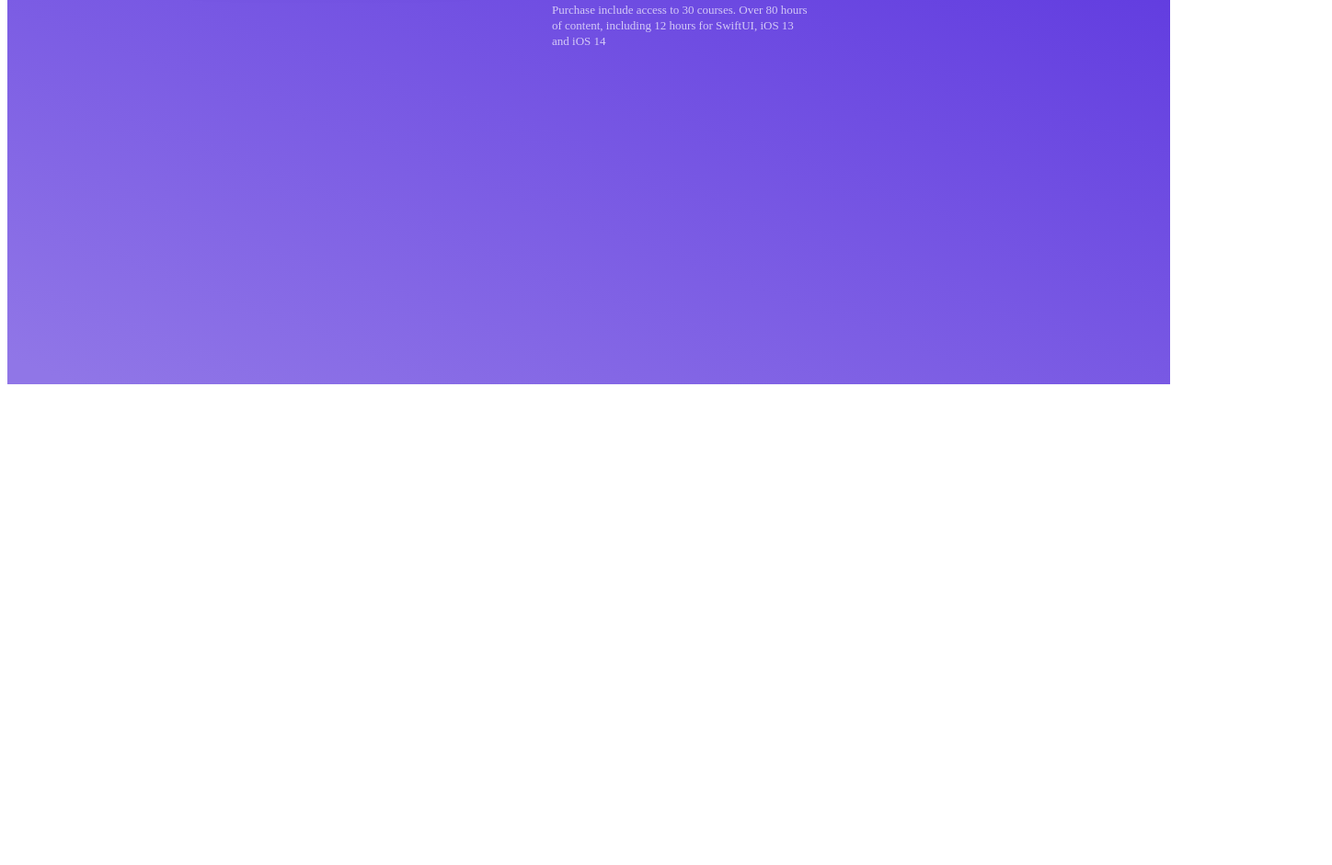
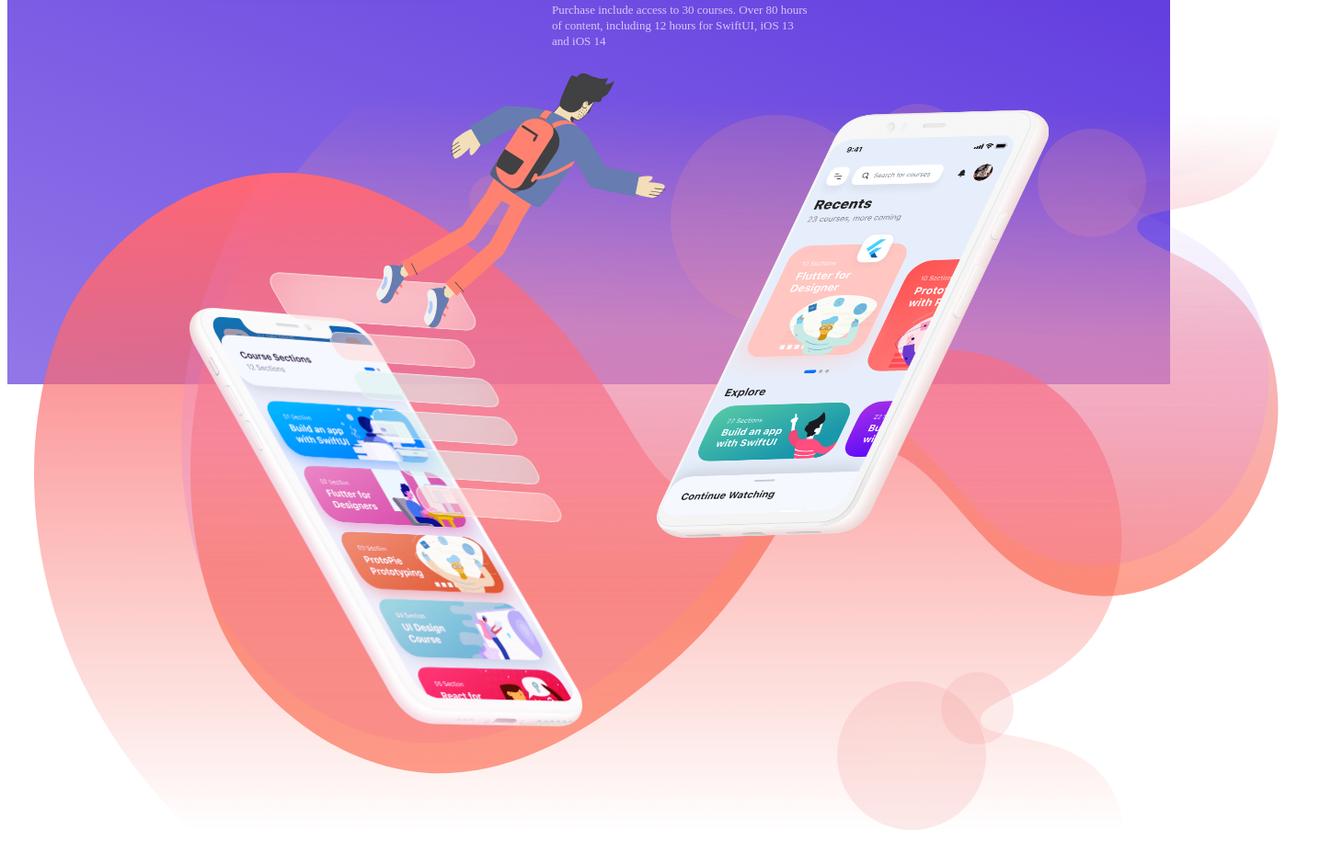
Before and after one commit to hellohyonee/advanced-react-hooks, a Gatsby site: page / in a window 1280 px wide. Shown: the part 837-1778 px from the top of the page at 92% size, 1448 px wide, since content can reach past the window. Before the commit the page ends 1263 px from the top, so only its background shows below. Built offline with nearby package versions, Linux system fonts and the light colour scheme; Gatsby itself is replaced by a stand-in of ours.

Commit message:
이미지 삽입

```diff
--- /dev/null
+++ b/src/components/builds/FlutterBuild.tsx
@@ -0,0 +1,333 @@
+import React from "react"
+import styled, { keyframes } from "styled-components"
+
+function FlutterBuild() {
+  return (
+    <Wrapper>
+      <div>
+        <div className="shapes">
+          <div className="shape" />
+          <div className="genericpanel shape2" />
+          <div className="genericpanel shape3" />
+          <div className="genericpanel shape4" />
+          <div className="genericpanel shape5" />
+          <div className="genericpanel shape6" />
+        </div>
+
+        <img className="man" src="/images/components/flutter/man.svg" />
+        <img
+          className="phone-left"
+          src="/images/components/flutter/iphone.png"
+        />
+        <img
+          className="phone-right"
+          src="/images/components/flutter/pixel4.png"
+        />
+        <div className="circle1" />
+        <div className="circle2" />
+        <div className="circle3" />
+
+        <div className="circle4" />
+        <div className="circle5" />
+        <div className="circle6" />
+
+        <img
+          className="background3"
+          src="/images/components/flutter/background3.svg"
+        />
+        <img
+          className="background2"
+          src="/images/components/flutter/background2.svg"
+        />
+        <img
+          className="background1"
+          src="/images/components/flutter/background1.svg"
+        />
+      </div>
+    </Wrapper>
+  )
+}
+
+export default FlutterBuild
+
+const fadeIn = keyframes`
+  from { opacity: 0; }
+  to { opacity: 1; }
+`
+
+const Wrapper = styled.div`
+  position: relative;
+  width: 1440px;
+  height: 900px;
+  margin: 0 auto;
+  opacity: 0;
+  animation: ${fadeIn};
+  animation-duration: 4s;
+  animation-fill-mode: forwards;
+
+  * {
+    transition: 3s cubic-bezier(0.075, 0.82, 0.165, 1);
+    pointer-events: none;
+  }
+
+  .shape {
+    width: 200px;
+    height: 50px;
+    border-radius: 20px 10px;
+    border: 1px solid;
+    border-color: rgba(255, 255, 255, 0.5);
+    transform: skew(33deg) rotateZ(4deg);
+    transform-origin: top left;
+    position: absolute;
+    top: 228px;
+    left: 277px;
+    background: rgba(255, 198, 194, 0.4);
+    backdrop-filter: blur(40px);
+    z-index: 6;
+  }
+  .genericpanel {
+    width: 144px;
+    height: 30px;
+    border-radius: 15px 10px;
+    border: 1px solid;
+    border-color: rgba(255, 255, 255, 0.5);
+    transform: skew(33deg) rotateZ(4deg);
+    transform-origin: top left;
+    position: absolute;
+    backdrop-filter: blur(40px);
+    z-index: 6;
+  }
+  .shape2 {
+    top: 293px;
+    left: 344px;
+    background: rgba(255, 198, 194, 0.4);
+  }
+  .shape3 {
+    top: 335px;
+    left: 370px;
+    background: rgba(204, 235, 230, 0.4);
+  }
+  .shape4 {
+    top: 377px;
+    left: 390px;
+    background: rgba(204, 235, 230, 0.4);
+  }
+  .shape5 {
+    top: 419px;
+    left: 414px;
+    background: rgba(204, 235, 230, 0.4);
+  }
+  .shape6 {
+    top: 460px;
+    left: 438px;
+    background: rgba(255, 198, 194, 0.4);
+  }
+  .shape7 {
+    width: 112px;
+    height: 2px;
+    border: 1px solid;
+    border-color: rgba(255, 255, 255, 0.5);
+    transform: skew(33deg) rotateZ(-2.5deg);
+    transform-origin: top left;
+    position: absolute;
+    top: 484px;
+    left: 793px;
+    background: rgba(255, 198, 194, 0.4);
+    backdrop-filter: blur(40px);
+    z-index: 6;
+  }
+  .shape8 {
+    width: 103px;
+    height: 16px;
+    position: absolute;
+    top: 499px;
+    left: 790px;
+    border: 1px solid;
+    border-radius: 15px 10px;
+    border-color: rgba(255, 255, 255, 0.5);
+    transform: skew(-33deg) rotateZ(-2.5deg);
+    transform-origin: top left;
+    background: rgba(255, 198, 194, 0.4);
+    backdrop-filter: blur(40px);
+    z-index: 6;
+  }
+  .shape9 {
+    width: 79px;
+    height: 16px;
+    position: absolute;
+    top: 523px;
+    left: 782px;
+    border: 1px solid;
+    border-color: rgba(255, 255, 255, 0.5);
+    transform: skew(-33deg) rotateZ(-2.5deg);
+    transform-origin: top left;
+    background: rgba(255, 198, 194, 0.4);
+    backdrop-filter: blur(40px);
+    z-index: 6;
+  }
+  .shapes {
+    margin-left: 150px;
+    z-index: 8;
+    div {
+      backdrop-filter: blur(40px) brightness(300%) saturate(200%);
+    }
+  }
+
+  .man {
+    position: absolute;
+    top: 110px;
+    left: 500px;
+    z-index: 7;
+  }
+  .phone-left {
+    width: 427.47px;
+    height: 465.28px;
+    position: absolute;
+    top: 168px;
+    left: 198px;
+    z-index: 1;
+  }
+  .phone-right {
+    width: 427.47px;
+    height: 465.96px;
+    position: absolute;
+    top: 152px;
+    left: 705px;
+    z-index: 2;
+  }
+  .layout-left {
+    position: absolute;
+    top: 168px;
+    left: 200px;
+    z-index: 4;
+  }
+  .layout-right {
+    position: absolute;
+    top: 200px;
+    left: 700px;
+    z-index: 3;
+  }
+  .background1 {
+    position: absolute;
+    top: 80px;
+    left: 29px;
+    z-index: -1;
+  }
+  .background2 {
+    position: absolute;
+    top: 0px;
+    left: 199px;
+    z-index: 0;
+    mix-blend-mode: darken;
+  }
+  .background3 {
+    position: absolute;
+    top: -123px;
+    left: 239px;
+    z-index: 1;
+    mix-blend-mode: overlay;
+  }
+  .circle1 {
+    position: absolute;
+    top: 93px;
+    left: 552px;
+    width: 55px;
+    height: 55px;
+    border-radius: 50%;
+    background-image: radial-gradient(#f29d8f, #f19097);
+    opacity: 0.2;
+  }
+  .circle2 {
+    position: absolute;
+    top: 8px;
+    left: 671px;
+    width: 228px;
+    height: 228px;
+    border-radius: 50%;
+    background-image: radial-gradient(#f29d8f, #f19097);
+    opacity: 0.2;
+  }
+  .circle3 {
+    position: absolute;
+    top: 96px;
+    left: 838px;
+    width: 104px;
+    height: 104px;
+    border-radius: 50%;
+    background-image: radial-gradient(#f29d8f, #f19097);
+    opacity: 0.2;
+  }
+  .circle4 {
+    position: absolute;
+    top: 23px;
+    left: 1070px;
+    width: 118px;
+    height: 118px;
+    border-radius: 50%;
+    background-image: radial-gradient(#f29d8f, #f19097);
+    opacity: 0.2;
+  }
+  .circle5 {
+    position: absolute;
+    top: 624px;
+    left: 852px;
+    width: 162px;
+    height: 162px;
+    border-radius: 50%;
+    background-image: radial-gradient(#f29d8f, #f19097);
+    opacity: 0.2;
+  }
+  .circle6 {
+    position: absolute;
+    top: 714px;
+    left: 965px;
+    width: 79px;
+    height: 79px;
+    border-radius: 50%;
+    background-image: radial-gradient(#f29d8f, #f19097);
+    opacity: 0.2;
+  }
+
+  .man {
+    transform: translateY(-100px) translateX(-100px);
+  }
+  .phone-left {
+    transform: translateY(100px);
+  }
+  .phone-right {
+    transform: translateY(-100px);
+  }
+  .layout-left {
+    transform: translateY(50px) translateX(50px);
+  }
+  .layout-right {
+    transform: translateY(-100px) translateX(-50px);
+  }
+  .background1 {
+    transform: translateY(40px);
+  }
+  .background2 {
+    transform: translateY(-40px);
+  }
+  .background3 {
+    transform: translatex(-50px) translateY(50px);
+  }
+  .circle1 {
+    transform: translatex(-50px) translateY(30px);
+  }
+  .circle2 {
+    transform: translatex(50px) translateY(50px);
+  }
+  .circle3 {
+    transform: translatex(100px) translateY(-50px);
+  }
+  .circle4 {
+    transform: translatex(50px) translateY(50px);
+  }
+  .circle5 {
+    transform: translatex(50px) translateY(50px);
+  }
+  .circle6 {
+    transform: translatex(50px) translateY(-50px);
+  }
+`
--- a/src/pages/index.tsx
+++ b/src/pages/index.tsx
@@ -3,6 +3,7 @@
 
 import PurchaseButton from "../components/buttons/PurchaseButton"
 import CourseCard from "../components/cards/CourseCard"
+import FlutterBuild from "../components/builds/FlutterBuild"
 
 const IndexPage = () => (
   <Wrapper>
@@ -26,6 +27,7 @@
         </SmallText>
       </TextWrapper>
     </HeroWrapper>
+    <FlutterBuild />
   </Wrapper>
 )
 
```
